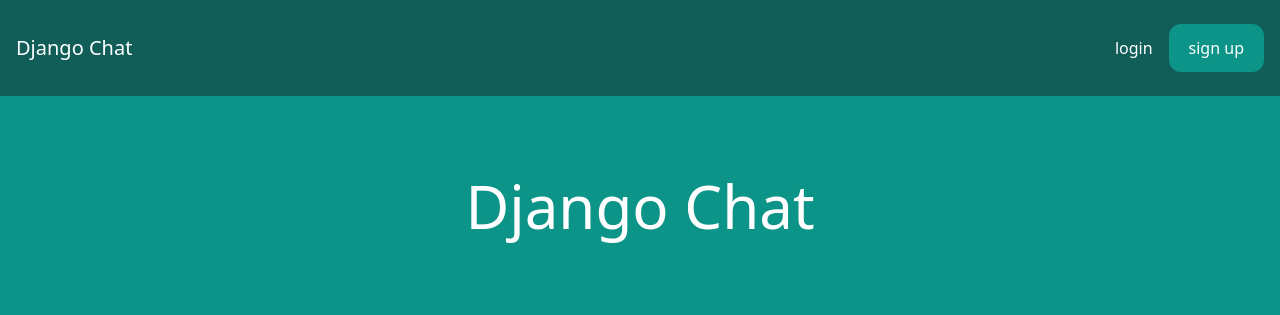
After one commit to kenneths4/django-chat-app, a Django app: template djangochat/core/templates/core/frontpage.html in a window 1280 px wide. The commit adds this page. Shown: the top 315 px of the page. Run offline with Django 4.2, Linux system fonts and the light colour scheme; the template is opened without the code that fills it, so the values that code supplies are empty; some libraries are stand-ins or nearby versions.

Commit message:
finished design of front page

```diff
--- a/djangochat/core/templates/core/base.html
+++ b/djangochat/core/templates/core/base.html
@@ -5,17 +5,26 @@
 
 <head>
     <meta charset="utf-8">
-    <meta http-equiv="X-UA-Compatible" content="IE=edge">
-    <title></title>
-    <meta name="description" content="">
     <meta name="viewport" content="width=device-width, initial-scale=1">
-    <title>DjangoChat</title>
+    <title>{% block title %}{% endblock %}DjangoChat</title>
     <script src="https://cdn.tailwindcss.com"></script>
     <link rel="stylesheet" href="">
 </head>
 
 <body class="bg-teal-600">
-    Django
+    <nav class="flex items-center justify-between px-4 py-6 bg-teal-800">
+        <div>
+            <a href="/" class="text-xl text-white">Django Chat</a>
+        </div>
+
+        <div class="flex items-center space-x-4">
+            <a href="/login/" class="text-white hover:text-grey-200">login</a>
+            <a href="/signup/" class="px-5 py-3 rounded-xl text-white bg-teal-600 hover:bg-teal-700">sign up</a>
+        </div>
+    </nav>
+    {% block content %}
+    {% endblock %}
+
 </body>
 
 </html>
--- /dev/null
+++ b/djangochat/core/templates/core/frontpage.html
@@ -0,0 +1,12 @@
+{% extends 'core/base.html' %}
+
+{% block title %} Welcome | {% endblock %}
+
+{% block content %}
+
+<div class="p-10 lg:p-20 text-center">
+    <h1 class="text-3xl lg:text-6xl text-white">Django Chat</h1>
+
+</div>
+
+{% endblock %}
--- a/djangochat/core/views.py
+++ b/djangochat/core/views.py
@@ -2,4 +2,4 @@ from django.shortcuts import render
 
 
 def frontpage(request):
-    return render(request, "core/base.html")
+    return render(request, "core/frontpage.html")
```
